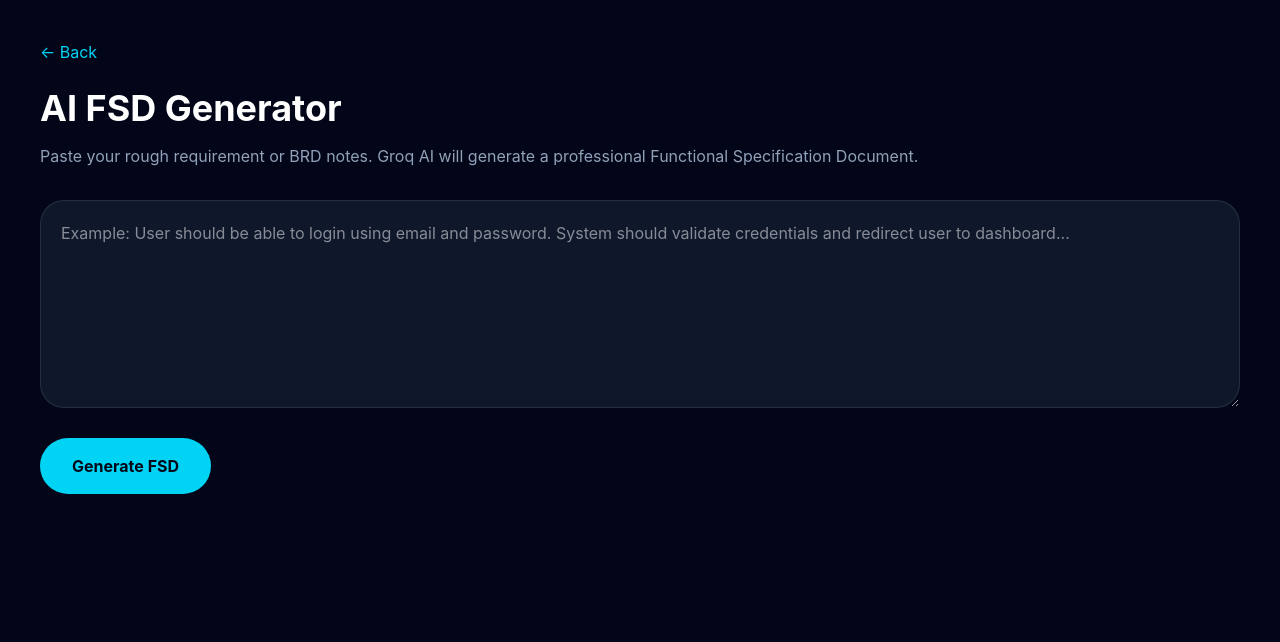
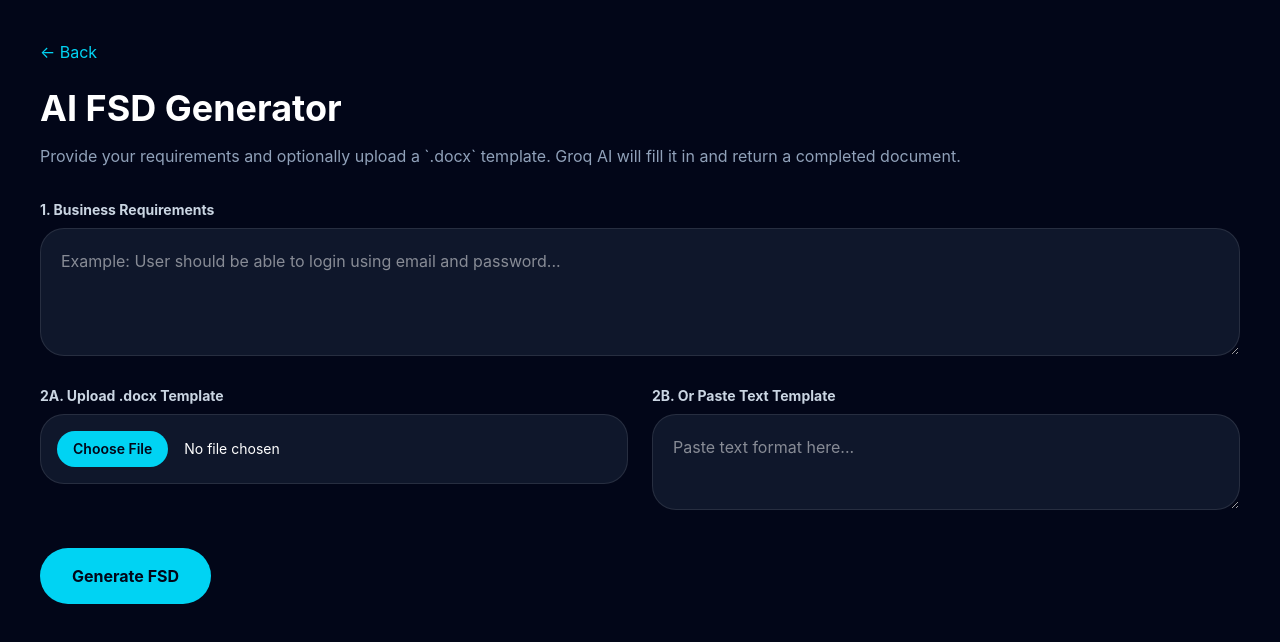
Before and after one commit to readyToRule/ai-automation-website, a React (Vite) app: page /fsd-generator in a window 1280 px wide. Shown: the top 642 px of the page. Built offline with nearby package versions, Linux system fonts and the light colour scheme.

Commit message:
feat: added BRD Generator and updated routing

```diff
--- a/src/App.jsx
+++ b/src/App.jsx
@@ -15,6 +15,7 @@ import Register from "./pages/Register";
 import Dashboard from "./pages/Dashboard";
 import FSDGenerator from "./pages/FSDGenerator";
 import WorkflowAutomation from "./pages/WorkflowAutomation";
+import TestCaseGenerator from "./pages/TestCaseGenerator";
 
 function HomePage() {
   const services = [
@@ -182,6 +183,8 @@ export default function App() {
       <Route path="/dashboard" element={<Dashboard />} />
       <Route path="/fsd-generator" element={<FSDGenerator />} />
       <Route path="/workflow-automation" element={<WorkflowAutomation />} />
+      {/* ADDED THE MISSING ROUTE HERE: */}
+      <Route path="/test-case-generator" element={<TestCaseGenerator />} />
     </Routes>
   );
 }
--- a/src/pages/FSDGenerator.jsx
+++ b/src/pages/FSDGenerator.jsx
@@ -2,6 +2,8 @@ import { useState } from "react";
 
 export default function FSDGenerator() {
   const [requirement, setRequirement] = useState("");
+  const [templateText, setTemplateText] = useState("");
+  const [templateFile, setTemplateFile] = useState(null); // State for the .docx file
   const [fsd, setFsd] = useState("");
   const [loading, setLoading] = useState(false);
 
@@ -15,24 +17,52 @@ export default function FSDGenerator() {
       setLoading(true);
       setFsd("");
 
-      const response = await fetch("http://localhost:3000/generate-fsd", {
+      // Use FormData to send files to the backend
+      const formData = new FormData();
+      formData.append("requirement", requirement);
+
+      if (templateFile) {
+        formData.append("file", templateFile);
+      } else if (templateText.trim()) {
+        formData.append("template", templateText);
+      }
+
+      // --- UPDATED LIVE URL HERE ---
+      const response = await fetch("https://automind-backend-ijqq.onrender.com/generate-fsd", {
         method: "POST",
-        headers: {
-          "Content-Type": "application/json",
-        },
-        body: JSON.stringify({
-          requirement,
-        }),
+        // Note: Do NOT set Content-Type manually when using FormData.
+        // The browser handles the multipart boundaries automatically.
+        body: formData,
       });
 
-      const data = await response.json();
-
       if (!response.ok) {
-        alert(data.error || "Failed to generate FSD");
+        const errorData = await response.text();
+        alert("Failed to generate FSD: " + errorData);
         return;
       }
 
-      setFsd(data.fsd);
+      // Check if the backend sent a file or standard JSON text back
+      const contentType = response.headers.get("content-type");
+
+      if (contentType && contentType.includes("application/vnd.openxmlformats-officedocument.wordprocessingml.document")) {
+        // Trigger a file download for the DOCX
+        const blob = await response.blob();
+        const url = window.URL.createObjectURL(blob);
+        const a = document.createElement("a");
+        a.href = url;
+        a.download = "Generated_FSD.docx";
+        document.body.appendChild(a);
+        a.click();
+        document.body.removeChild(a);
+        window.URL.revokeObjectURL(url);
+
+        // Alert to notify user of successful generation and download
+        alert("Success! Your FSD has been generated and downloaded.");
+      } else {
+        // Fallback for standard text generation
+        const data = await response.json();
+        setFsd(data.fsd);
+      }
     } catch (error) {
       console.error(error);
       alert("Backend is not running or API failed.");
@@ -58,30 +88,70 @@ export default function FSDGenerator() {
       <h1 className="text-4xl font-bold mb-4">AI FSD Generator</h1>
 
       <p className="text-slate-400 mb-8">
-        Paste your rough requirement or BRD notes. Groq AI will generate a
-        professional Functional Specification Document.
+        Provide your requirements and optionally upload a `.docx` template. Groq AI will fill it in and return a completed document.
       </p>
 
-      <textarea
-        className="w-full min-h-52 bg-slate-900 border border-white/10 rounded-3xl p-5 outline-none focus:border-cyan-400"
-        placeholder="Example: User should be able to login using email and password. System should validate credentials and redirect user to dashboard..."
-        value={requirement}
-        onChange={(e) => setRequirement(e.target.value)}
-      />
+      <div className="grid grid-cols-1 gap-6 mb-6">
+        <div>
+          <label className="block text-sm font-bold mb-2 text-slate-300">
+            1. Business Requirements
+          </label>
+          <textarea
+            className="w-full min-h-32 bg-slate-900 border border-white/10 rounded-3xl p-5 outline-none focus:border-cyan-400"
+            placeholder="Example: User should be able to login using email and password..."
+            value={requirement}
+            onChange={(e) => setRequirement(e.target.value)}
+          />
+        </div>
+
+        <div className="grid grid-cols-1 md:grid-cols-2 gap-6">
+          <div>
+            <label className="block text-sm font-bold mb-2 text-slate-300">
+              2A. Upload .docx Template
+            </label>
+            <input
+              type="file"
+              accept=".docx"
+              onChange={(e) => {
+                const file = e.target.files[0];
+                if (file) {
+                  setTemplateFile(file);
+                  // Alert to notify user that the file was successfully attached
+                  alert(`Template "${file.name}" attached! It will be uploaded when you click Generate FSD.`);
+                }
+              }}
+              className="w-full bg-slate-900 border border-white/10 rounded-3xl p-4 text-sm file:mr-4 file:py-2 file:px-4 file:rounded-full file:border-0 file:text-sm file:font-semibold file:bg-cyan-400 file:text-slate-950 hover:file:bg-cyan-300"
+            />
+          </div>
+
+          <div>
+            <label className="block text-sm font-bold mb-2 text-slate-300">
+              2B. Or Paste Text Template
+            </label>
+            <textarea
+              disabled={!!templateFile} // Disable if a file is uploaded
+              className={`w-full min-h-24 bg-slate-900 border border-white/10 rounded-3xl p-5 outline-none focus:border-cyan-400 ${templateFile ? 'opacity-50 cursor-not-allowed' : ''}`}
+              placeholder="Paste text format here..."
+              value={templateText}
+              onChange={(e) => setTemplateText(e.target.value)}
+            />
+          </div>
+        </div>
+      </div>
 
       <button
         onClick={generateFSD}
         disabled={loading}
-        className="mt-6 bg-cyan-400 text-slate-950 px-8 py-4 rounded-full font-bold hover:bg-cyan-300 disabled:opacity-50"
+        className="mt-2 bg-cyan-400 text-slate-950 px-8 py-4 rounded-full font-bold hover:bg-cyan-300 disabled:opacity-50"
       >
-        {loading ? "Generating FSD..." : "Generate FSD"}
+        {loading ? "Processing Document..." : "Generate FSD"}
       </button>
 
-      {fsd && (
+      {/* Only show the text box if the backend returns standard text instead of a file */}
+      {fsd && !templateFile && (
         <div className="mt-10 bg-slate-900 border border-white/10 rounded-3xl p-6">
           <div className="flex justify-between items-center mb-5">
             <h2 className="text-2xl font-bold">Generated FSD</h2>
-
             <button
               onClick={copyFSD}
               className="bg-white/10 px-4 py-2 rounded-full hover:bg-white/20"
@@ -89,7 +159,6 @@ export default function FSDGenerator() {
               Copy
             </button>
           </div>
-
           <div className="whitespace-pre-wrap text-slate-300 leading-relaxed">
             {fsd}
           </div>
--- /dev/null
+++ b/src/pages/TestCaseGenerator.jsx
@@ -0,0 +1,148 @@
+import { useState } from "react";
+
+export default function TestCaseGenerator() {
+  const [requirement, setRequirement] = useState("");
+  const [testCases, setTestCases] = useState("");
+  const [loading, setLoading] = useState(false);
+
+  async function generateTestCases() {
+    if (!requirement.trim()) {
+      alert("Please enter a business requirement or user story.");
+      return;
+    }
+
+    try {
+      setLoading(true);
+      setTestCases("");
+
+      // --- UPDATED LIVE URL HERE ---
+      const response = await fetch("https://automind-backend-ijqq.onrender.com/generate-test-cases", {
+        method: "POST",
+        headers: {
+          "Content-Type": "application/json",
+        },
+        body: JSON.stringify({ requirement }),
+      });
+
+      const data = await response.json();
+
+      if (!response.ok) {
+        alert(data.error || "Failed to generate test cases");
+        return;
+      }
+
+      setTestCases(data.testCases);
+    } catch (error) {
+      console.error(error);
+      alert("Backend is not running or API failed.");
+    } finally {
+      setLoading(false);
+    }
+  }
+
+  function copyToClipboard() {
+    navigator.clipboard.writeText(testCases);
+    alert("Test cases copied to clipboard!");
+  }
+
+  function exportToCSV() {
+    if (!testCases) return;
+
+    // Define CSV headers
+    let csvContent = "Test Case ID,Title,Test Type,Pre-conditions,Test Steps,Expected Result\n";
+
+    // Split the AI response into individual test case blocks
+    const cases = testCases.split("**Test Case ID:**").filter(Boolean);
+
+    cases.forEach((tc) => {
+      // Safely extract data based on the AI's markdown headings
+      const extract = (regex) => {
+        const match = tc.match(regex);
+        return match ? match[1].trim().replace(/"/g, '""') : ""; // Escape quotes for CSV
+      };
+
+      const id = extract(/(.*?)\n/);
+      const title = extract(/\*\*Title:\*\*(.*?)\*\*Test Type:\*\*/s);
+      const type = extract(/\*\*Test Type:\*\*(.*?)\*\*Pre-conditions:\*\*/s);
+      const pre = extract(/\*\*Pre-conditions:\*\*(.*?)\*\*Test Steps:\*\*/s);
+      const steps = extract(/\*\*Test Steps:\*\*(.*?)\*\*Expected Result:\*\*/s);
+      const exp = extract(/\*\*Expected Result:\*\*(.*?)(?:\n---|---|$)/s);
+
+      // Add as a new row in the CSV
+      csvContent += `"${id}","${title}","${type}","${pre}","${steps}","${exp}"\n`;
+    });
+
+    // Create a downloadable Blob
+    const blob = new Blob([csvContent], { type: "text/csv;charset=utf-8;" });
+    const url = URL.createObjectURL(blob);
+    const link = document.createElement("a");
+    link.href = url;
+    link.setAttribute("download", "QA_Test_Cases.csv");
+    document.body.appendChild(link);
+    link.click();
+    document.body.removeChild(link);
+  }
+
+  return (
+    <div className="min-h-screen bg-slate-950 text-white p-10">
+      <button
+        onClick={() => window.history.back()}
+        className="mb-6 text-cyan-400 hover:text-cyan-300 transition"
+      >
+        ← Back
+      </button>
+
+      <h1 className="text-4xl font-bold mb-4">AI Test Case Generator</h1>
+
+      <p className="text-slate-400 mb-8">
+        Paste your business requirements, user stories, or FSD snippets. The AI will generate professional QA test cases covering positive, negative, and edge scenarios.
+      </p>
+
+      <div className="mb-6">
+        <label className="block text-sm font-bold mb-2 text-slate-300">
+          Requirement / Feature Description
+        </label>
+        <textarea
+          className="w-full min-h-40 bg-slate-900 border border-white/10 rounded-3xl p-5 outline-none focus:border-cyan-400"
+          placeholder="Example: The checkout page should accept credit card payments via Stripe. It must validate the card number, CVV, and expiry date before submission..."
+          value={requirement}
+          onChange={(e) => setRequirement(e.target.value)}
+        />
+      </div>
+
+      <button
+        onClick={generateTestCases}
+        disabled={loading}
+        className="mt-2 bg-cyan-400 text-slate-950 px-8 py-4 rounded-full font-bold hover:bg-cyan-300 disabled:opacity-50"
+      >
+        {loading ? "Writing Test Cases..." : "Generate Test Cases"}
+      </button>
+
+      {testCases && (
+        <div className="mt-10 bg-slate-900 border border-white/10 rounded-3xl p-6">
+          <div className="flex justify-between items-center mb-5">
+            <h2 className="text-2xl font-bold">Generated Test Suite</h2>
+
+            <div className="flex gap-4">
+              <button
+                onClick={copyToClipboard}
+                className="bg-white/10 px-4 py-2 rounded-full hover:bg-white/20 transition"
+              >
+                Copy Text
+              </button>
+              <button
+                onClick={exportToCSV}
+                className="bg-cyan-400 text-slate-950 px-4 py-2 rounded-full font-bold hover:bg-cyan-300 transition"
+              >
+                Export CSV
+              </button>
+            </div>
+          </div>
+          <div className="whitespace-pre-wrap text-slate-300 leading-relaxed font-mono text-sm">
+            {testCases}
+          </div>
+        </div>
+      )}
+    </div>
+  );
+}
--- a/src/pages/WorkflowAutomation.jsx
+++ b/src/pages/WorkflowAutomation.jsx
@@ -23,16 +23,19 @@ export default function WorkflowAutomation() {
       title: "BRD Generator",
       desc: "Convert requirements into structured BRD documents.",
       icon: <ClipboardList className="w-8 h-8 text-cyan-400" />,
+      path: "/brd-generator", // Added routing for BRD tool
     },
     {
       title: "Test Case Generator",
       desc: "Generate professional QA test cases automatically.",
       icon: <FileCheck className="w-8 h-8 text-cyan-400" />,
+      path: "/test-case-generator",
     },
     {
       title: "SQL Generator",
       desc: "Generate SQL queries from business requirements.",
       icon: <Database className="w-8 h-8 text-cyan-400" />,
+      path: "/sql-generator", // Added routing for SQL tool
     },
   ];
 
```
